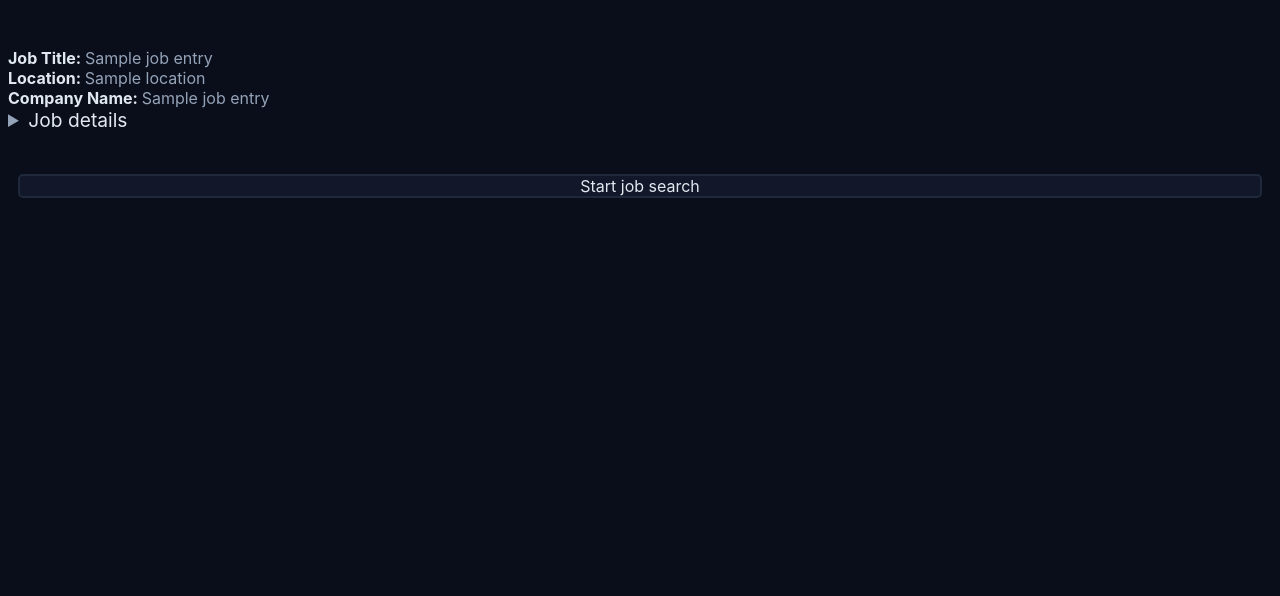
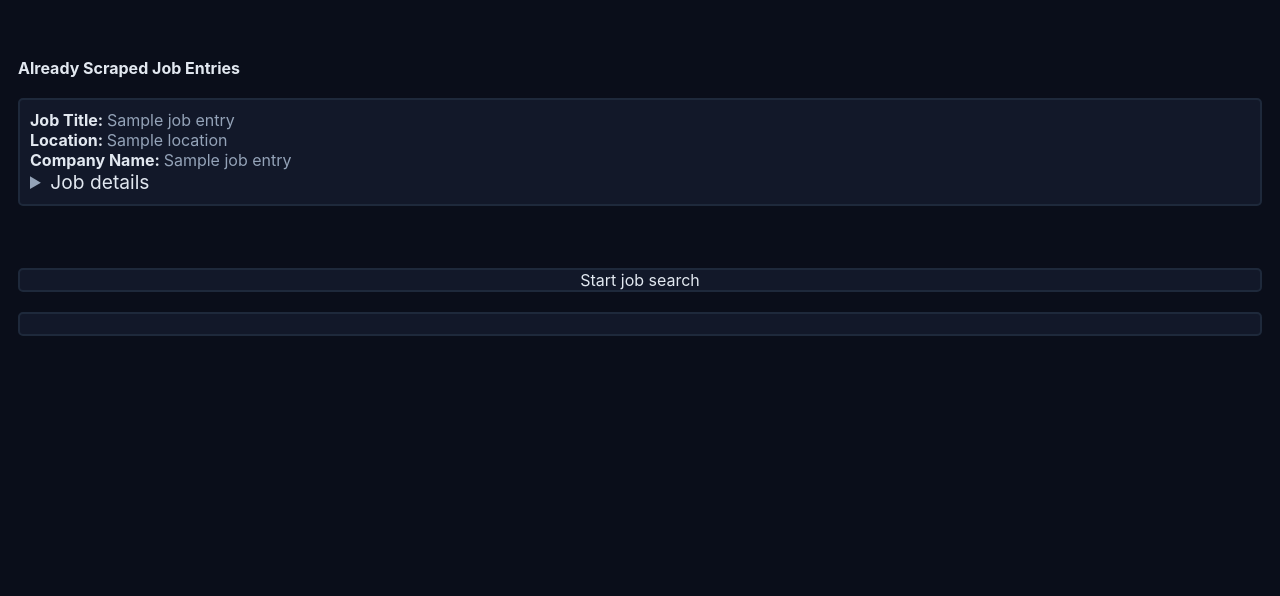
Before and after one commit to Korbielowski/AutoApply, a Python web app: template backend/templates/index.html in a window 1280 px wide. Shown: the top 596 px of the page. Run offline with Jinja, Linux system fonts and the light colour scheme; the template is opened without the code that fills it: most values are stand-ins (such as "Sample title", 1, 10 or a date in 2020).

Commit message:
Update index.html file

```diff
--- a/backend/templates/index.html
+++ b/backend/templates/index.html
@@ -5,7 +5,7 @@
 {% block styles %}
 {{ super() }}
 <style>
-    #scrape-container {
+    #scrape-container, #already-scraped-jobs {
         padding: 10px 10px;
         width: 100%;
         display: flex;
@@ -13,7 +13,7 @@
         gap: 10px;
     }
 
-    #job-entries-container li {
+    #job-entries-container, #already-scraped-jobs li {
         margin: 10px 0;
         padding: 10px;
         background-color: var(--surface);
@@ -32,10 +32,6 @@
 
     }
 
-    #already-scraped-jobs {
-
-    }
-
 </style>
 {% endblock styles %}
 
@@ -43,6 +39,9 @@
 
 <div id="user-info-container"></div>
 <div id="already-scraped-jobs">
+    {% if scraped_job_entries %}
+    <h2>Already Scraped Job Entries</h2>
+    {% endif %}
     <ul>
         {% for job_entry in scraped_job_entries %}
         <li>
@@ -61,20 +60,22 @@
                 <div class="job-data-container">
                     <h5>CV Path: </h5>
                     <p>
-                        {{ job_entry.cv_path }}
+                        <a href="{{ job_entry.cv_path }}" target="_blank">{{
+                            job_entry.cv_path }}</a>
+
                     </p>
                 </div>
                 <div class="job-data-container">
                     <h5>Job Url: </h5>
                     <p>
-                        <a href="${data.job_url}" target="_blank">{{
+                        <a href="{{ job_entry.job_url }}" target="_blank">{{
                             job_entry.job_url }}</a>
                     </p>
                 </div>
                 <div class="job-data-container">
                     <h5>Company Url: </h5>
                     <p>
-                        <a href="${data.company_url}" target="_blank">{{
+                        <a href="{{ job_entry.company_url }}" target="_blank">{{
                             job_entry.company_url }}</a>
                     </p>
                 </div>
```
